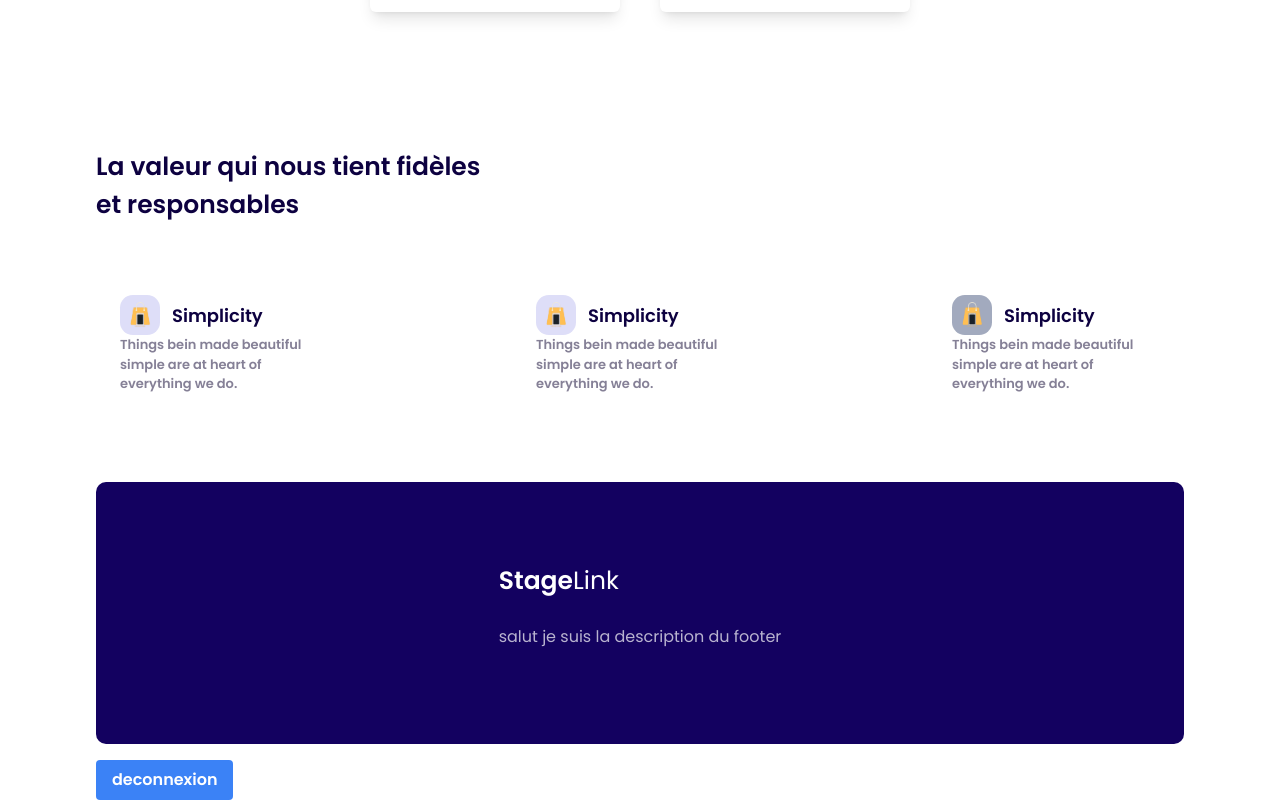
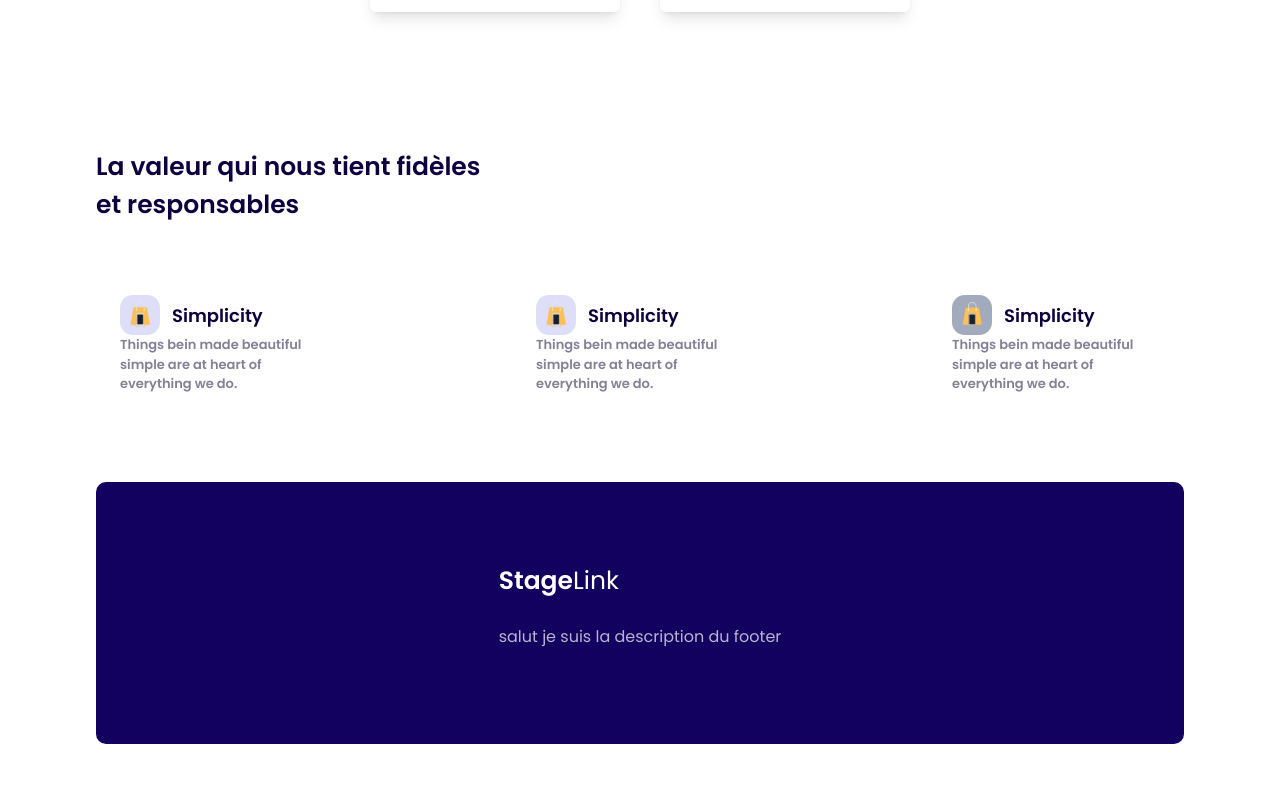
Before and after one commit to tiger-githubb/stagelink, a React (Vite) app: page / in a window 1280 px wide. Shown: the part 1533-2333 px from the top of the page. After the commit the page ends 2293 px from the top, so only its background shows below. Built offline with nearby package versions, Linux system fonts and the light colour scheme.

Commit message:
cleaning

```diff
--- a/src/index.css
+++ b/src/index.css
@@ -1,25 +1,30 @@
-
 @import url('https://fonts.googleapis.com/css2?family=Poppins:ital,wght@0,200;0,300;0,400;0,600;1,100;1,200;1,400&display=swap');
 
 @tailwind base;
 @tailwind components;
 @tailwind utilities;
 
-  :root{
+* {
+  margin: 0 px;
+  padding: 0 px;
+}
+
+
+:root {
   font-family: 'Poppins', sans-serif;
 }
 
-   body{
+body {
   background: rgb(255, 255, 255);
 }
 
-   li{
+li {
   list-style: none;
   cursor: pointer;
   position: relative;
 }
 
-   li:hover::before{
+li:hover::before {
   position: absolute;
   content: '';
   height: 4px;
@@ -29,11 +34,12 @@
   bottom: -10px;
   color: blueviolet;
 }
+
 /*
    .card{
     background: #000;
    }
 */
-   .icon{
+.icon {
   cursor: pointer;
 }
--- a/src/pages/Home.jsx
+++ b/src/pages/Home.jsx
@@ -11,12 +11,7 @@ import Stage from '../Components/StageSection/Stage';
 const Home = () => {
   const navigate = useNavigate();
   const auth = getAuth();
-  const handlelogout = async() => {
-    await signOut(auth);
-    localStorage.removeItem('token');
-    localStorage.removeItem('user');
-    navigate("/login");
-  }
+
   return (
     <div>
       < NavBar />
@@ -24,7 +19,6 @@ const Home = () => {
       < Stage />
       < Value />
       < Footer />
-      <button onClick={handlelogout} className="bg-blue-500 hover:bg-blue-600 text-white font-bold py-2 px-4 rounded focus:outline-none focus:shadow-outline">deconnexion</button>
     </div>
   )
 }
```
Lines whose indentation alone changed are shown as unchanged.
